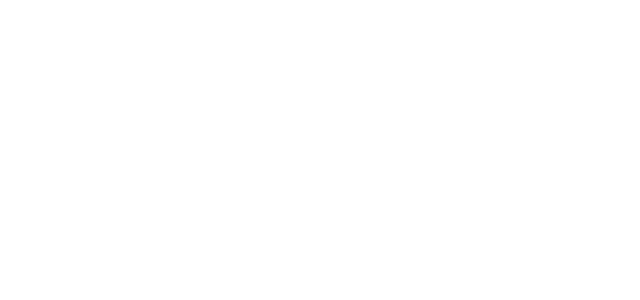
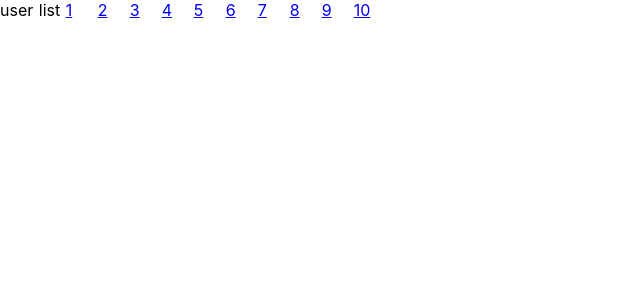
Before and after one commit to BoYuanSu/nuxt-survey, a Nuxt app: page /users in a window 1280 px wide. Before the commit this address had no page. Shown: the top 300 px of the page, without its empty margins (0-640 px from the left). Built offline with nearby package versions, Linux system fonts and the light colour scheme.

Commit message:
test pages folder structure

```diff
--- /dev/null
+++ b/pages/_.vue
@@ -0,0 +1,15 @@
+<template>
+  <div>
+      this is custom error
+  </div>
+</template>
+
+<script>
+export default {
+
+}
+</script>
+
+<style>
+
+</style>
--- /dev/null
+++ b/pages/about/index.vue
@@ -0,0 +1,16 @@
+<template>
+  <div>
+      about
+      <BaseButton></BaseButton>
+  </div>
+</template>
+
+<script>
+export default {
+    layout: 'mobile'
+}
+</script>
+
+<style>
+
+</style>
--- /dev/null
+++ b/pages/users/_.vue
@@ -0,0 +1,15 @@
+<template>
+  <div>
+      user page error
+  </div>
+</template>
+
+<script>
+export default {
+
+}
+</script>
+
+<style>
+
+</style>
--- /dev/null
+++ b/pages/users/_uid.vue
@@ -0,0 +1,16 @@
+<template>
+  <div>
+    _uid.vue
+      {{$route.params.uid}}
+  </div>
+</template>
+
+<script>
+export default {
+  layout: 'mobile'
+}
+</script>
+
+<style>
+
+</style>
--- /dev/null
+++ b/pages/users/index.vue
@@ -0,0 +1,22 @@
+<template>
+  <div class="users">
+      user list
+      <nuxt-link v-for="i in 10" :key="i" :to="`users/${i}`" class="user" no-prefetch>{{i}}</nuxt-link>
+      <nuxt-child></nuxt-child>
+  </div>
+</template>
+
+<script>
+export default {
+  layout: 'mobile'
+
+}
+</script>
+
+<style>
+.user{
+  display: inline-block;
+  width: 2rem;
+}
+
+</style>
```
Also changed, not shown: pages/index.vue (+6 -1 lines).
